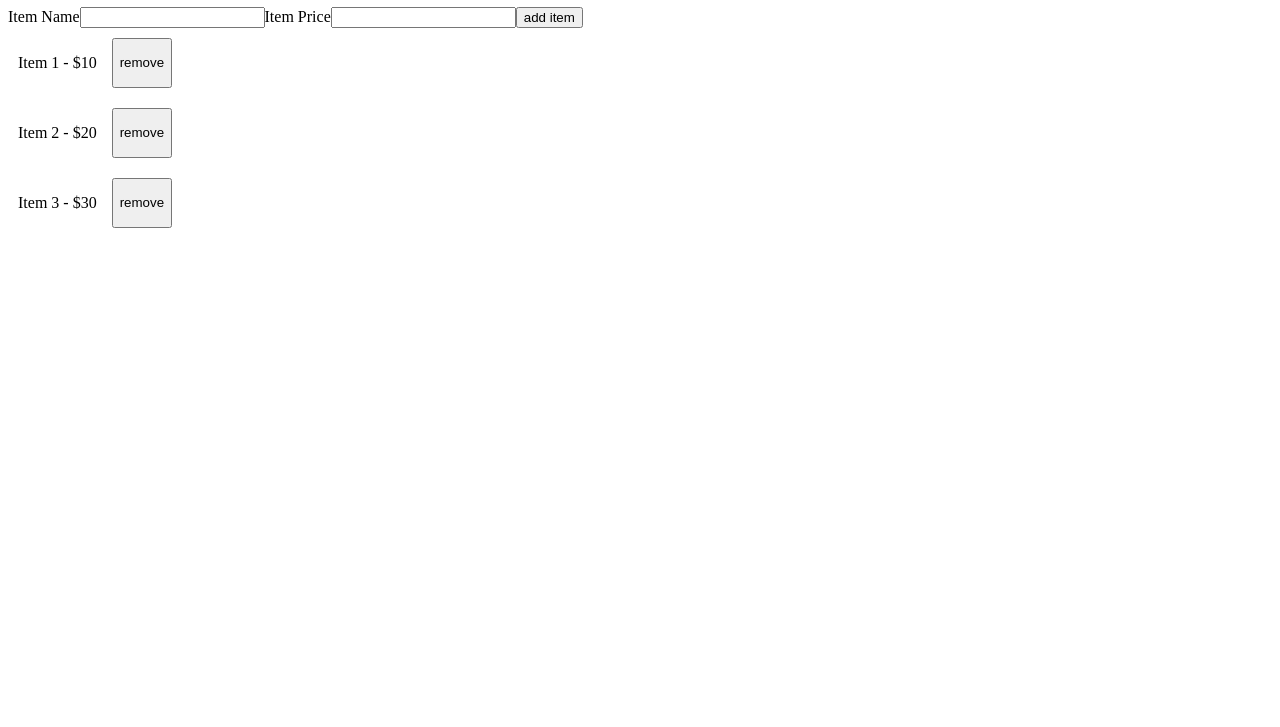
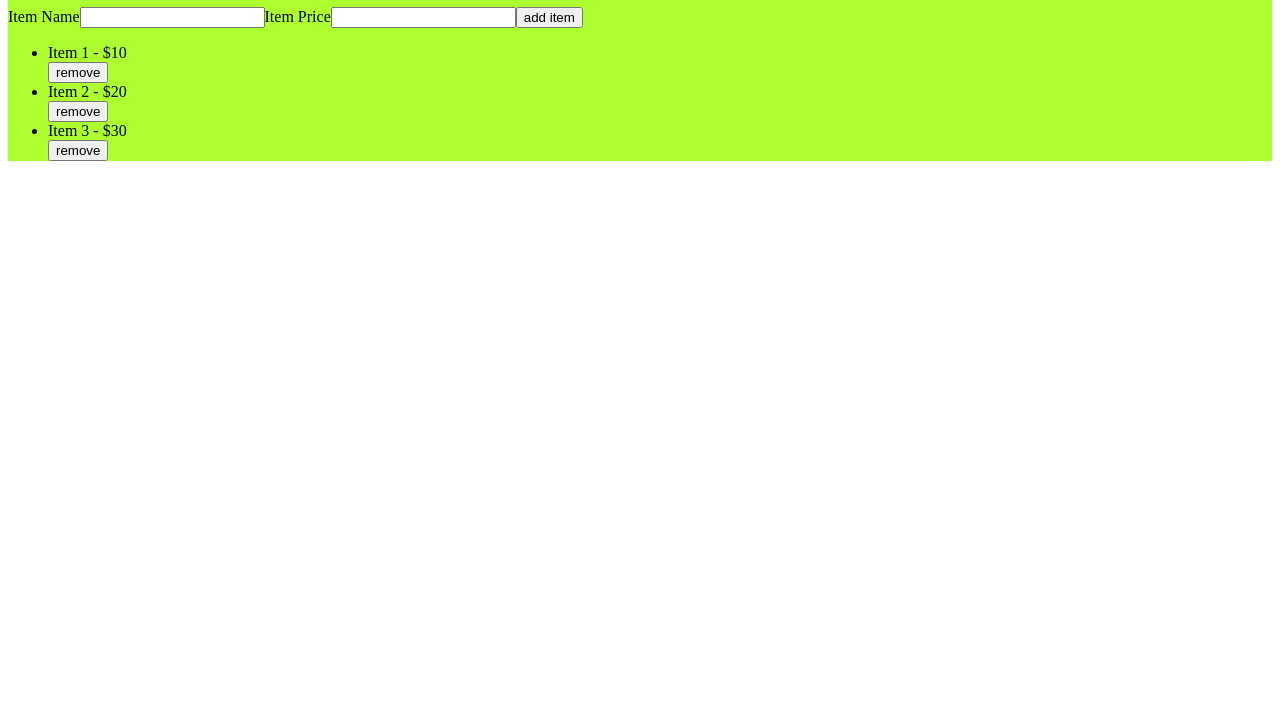
Before and after one commit to acciojob/lift-state-up-4-Naveenkumar123-hash, a React app: page / in a window 1280 px wide. Shown: the part 73-800 px from the top of the page. Built offline with nearby package versions, Linux system fonts and the light colour scheme.

Commit message:
corrected

```diff
--- a/src/components/App.js
+++ b/src/components/App.js
@@ -37,7 +37,7 @@ const App = () => {
 
 
   return (
-    <div>
+    <div className="parent">
          <h1>Parent Component</h1>
          <label for="name">Item Name</label>
          <input type="text"name="name"onChange={()=>{
@@ -46,7 +46,7 @@ const App = () => {
          <label for="quantity">Item Price</label>
          <input type="text"name="quantity"onChange={()=>{
           clicked2(event.target.value)}}></input>
-         <button onClick={()=>{
+         <button id="itemName"onClick={()=>{
            Changefn()
          }}>add item</button>
          <Button store={store} handlingfn={handlingfn}/>
--- a/src/components/Button.js
+++ b/src/components/Button.js
@@ -7,17 +7,19 @@ const Button=(props)=>{
         props.handlingfn(value);
     }
     return(
-        <div>
+        <>
+            <ul>
             {
             arrayprops.map((item) => (
-            <div className="child">
-            <p>{item}</p>
+            <div className="child li">
+            <li>{item}</li>
             <button onClick={()=>{
                 removefn(item)
             }}>remove</button>
             </div>
         ))}
-        </div>
+        </ul>
+        </>
     )
 }
 
--- a/src/styles/App.css
+++ b/src/styles/App.css
@@ -1,5 +1,11 @@
-.child{
-    display: flex;
-    column-gap: 15px;
-    padding:10px;
+.parent{
+    background-color: greenyellow;
 }
+
+.child li>li{
+    width:fit-content;
+    display: contents;
+}
+#itemName{
+    color: black;
+}
```
